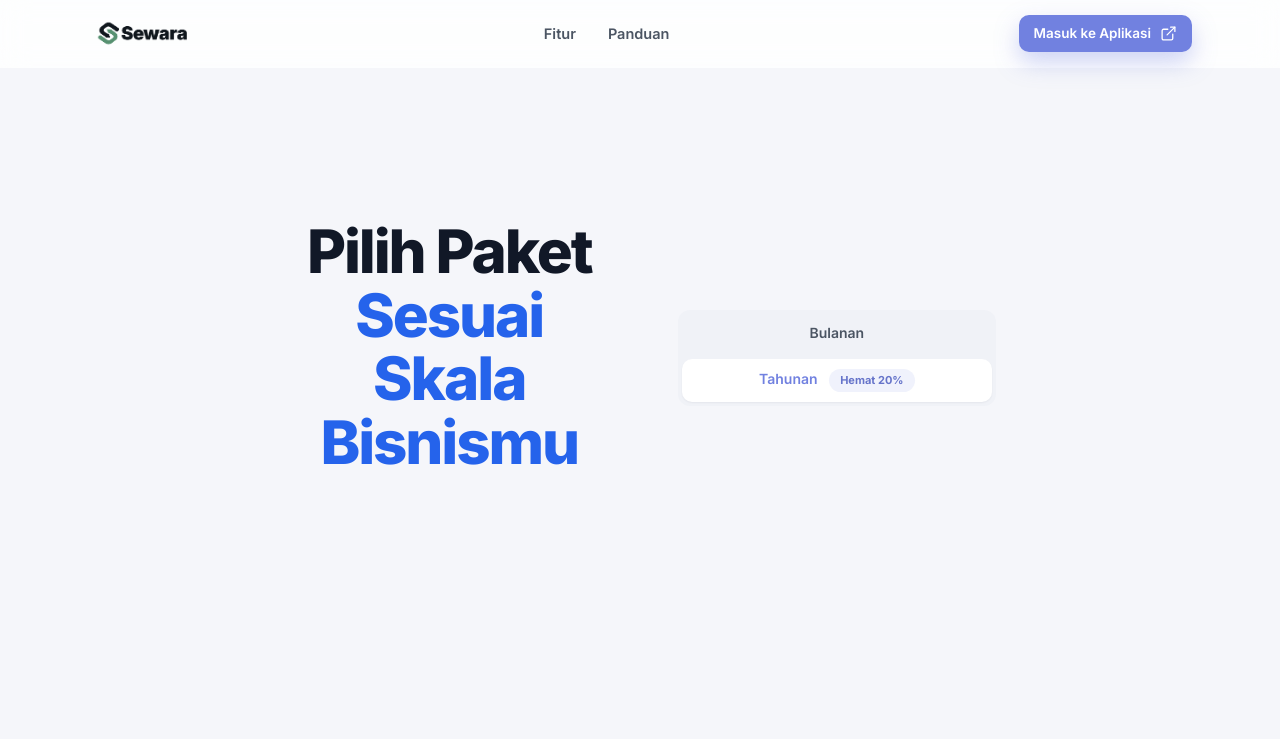
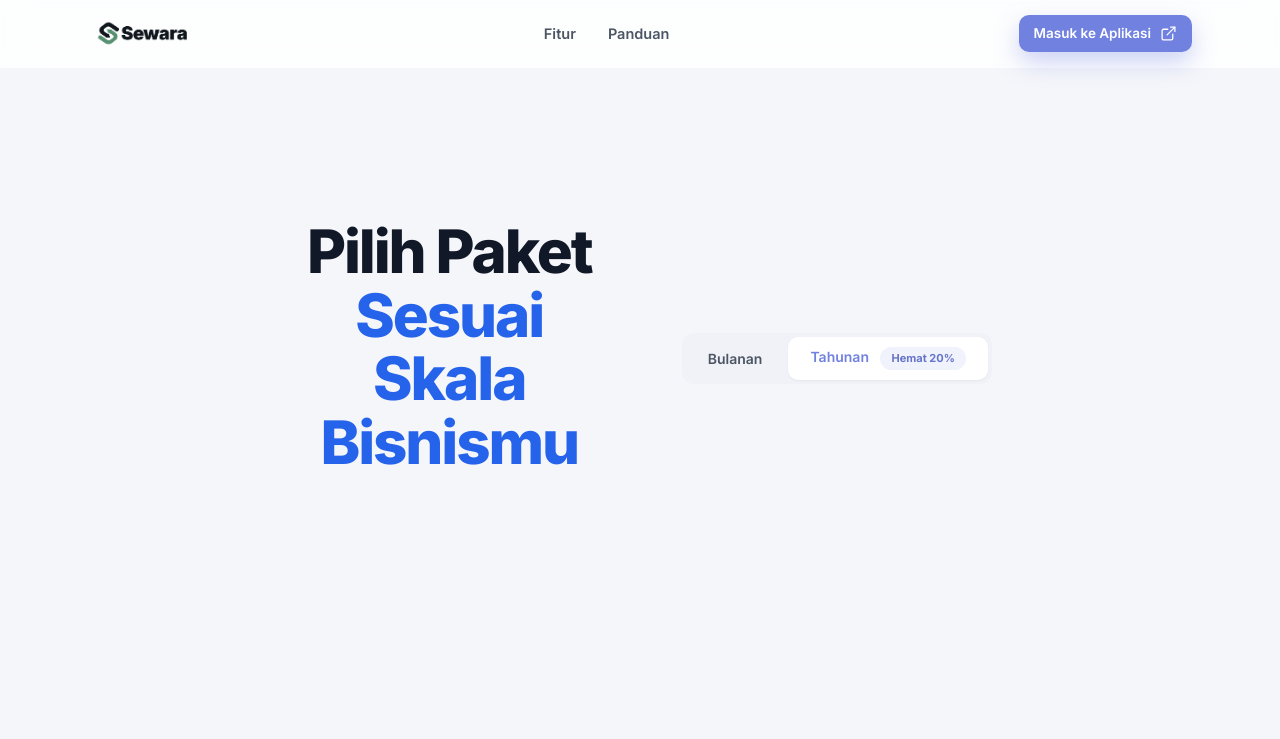
Before and after one commit to Rzp1010/Sewara-landing, a Next.js app: page /harga in a window 1280 px wide. Shown: the top 739 px of the page. Built offline with nearby package versions, Linux system fonts and the light colour scheme.

Commit message:
fix(harga): restore billing toggle horizontal layout

```diff
--- a/src/app/globals.css
+++ b/src/app/globals.css
@@ -1133,14 +1133,11 @@ code {
 
 /* Billing toggle */
 .sw-billing-toggle {
-  display: flex;
-  flex-direction: column;
+  display: inline-flex;
   background: var(--sw-subtle);
   border-radius: 12px;
   padding: 4px;
-  gap: 8px;
-  max-width: 320px;
-  margin: 0 auto;
+  gap: 4px;
 }
 .sw-billing-btn {
   border: none;
```
